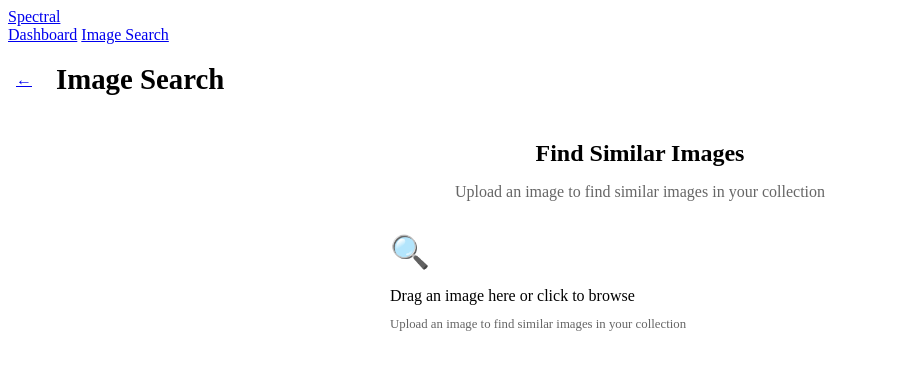
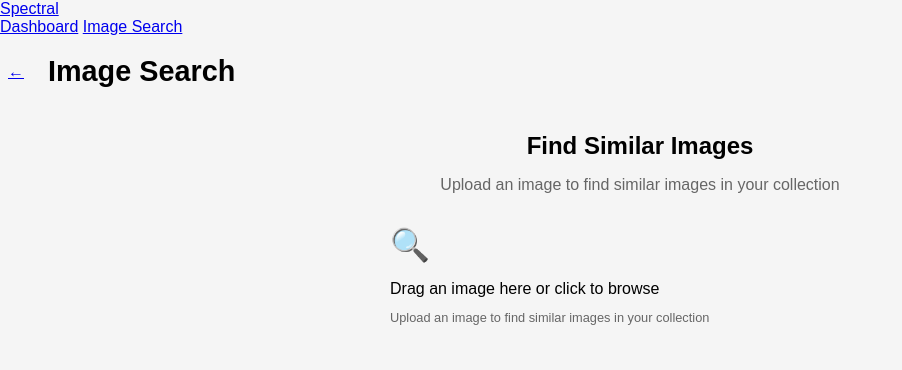
Before and after one commit to shashankssp12/spectral-flask-app, a Flask app: page /image-search in a window 1280 px wide. Shown: the top 370 px of the page, without its empty margins (0-902 px from the left). Run offline with Flask 2, Linux system fonts and the light colour scheme.

Commit message:
Enhance base.html with improved styling and visibility for search results in image_search.html

```diff
--- a/templates/base.html
+++ b/templates/base.html
@@ -2,13 +2,24 @@
 <!DOCTYPE html>
 <html lang="en">
 <head>
+    <style>
+        body {
+            font-family: Arial, sans-serif;
+            margin: 0;
+            padding: 0;
+            background-color: #f5f5f5;
+        }
+        /* ... other styles ... */
+
+        .results-visible {
+            display: block !important;
+        }
+    </style>
     <meta charset="UTF-8">
     <meta name="viewport" content="width=device-width, initial-scale=1.0">
     <title>{% block title %}Spectral - File Sharing{% endblock %}</title>
     <!-- Simple CSS - same as before -->
-    <style>
-        /* Keep all the CSS from the original base.html */
-    </style>
+
 </head>
 <body>
     <!-- Header -->
--- a/templates/image_search.html
+++ b/templates/image_search.html
@@ -46,7 +46,9 @@
         </div>
 
         <!-- Search Results (hidden by default) -->
-        <div id="search-results" style="margin-top: 2rem; display: {% if similar_images %}block{% else %}none{% endif %};">
+        <!-- Search Results (hidden by default) -->
+            <div id="search-results" style="margin-top: 2rem; display: none;"
+            {% if similar_images %}class="results-visible"{% endif %}>
             <h3 style="font-size: 1.2rem; font-weight: 600; margin-bottom: 1rem;">Search Results</h3>
 
             <!-- Results Grid -->
```
